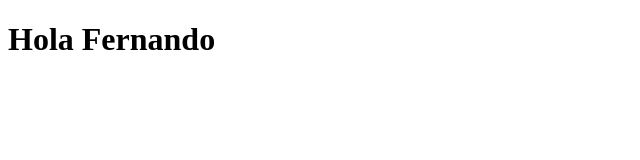
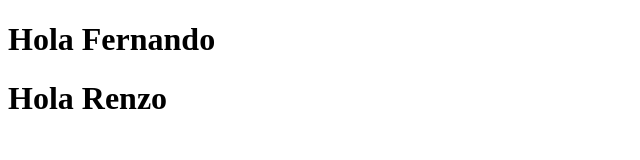
Before and after one commit to renzodamgo/webpack-init, a website built with webpack: page src/index.html in a window 1280 px wide. Shown: the whole page, without its empty margins (0-640 px from the left). Built offline with nearby package versions, Linux system fonts and the light colour scheme.

Commit message:
add webpack server

```diff
--- a/package.json
+++ b/package.json
@@ -5,7 +5,8 @@
   "main": "index.js",
   "scripts": {
     "test": "echo \"Error: no test specified\" && exit 1",
-    "build": "webpack"
+    "build": "webpack",
+    "start": "webpack serve --config webpack.config.js --open --port=3000"
   },
   "author": "Renzo Damian",
   "license": "ISC",
@@ -13,6 +14,7 @@
     "html-loader": "^4.1.0",
     "html-webpack-plugin": "^5.5.0",
     "webpack": "^5.74.0",
-    "webpack-cli": "^4.10.0"
+    "webpack-cli": "^4.10.0",
+    "webpack-dev-server": "^4.11.0"
   }
 }
--- a/src/index.js
+++ b/src/index.js
@@ -3,3 +3,5 @@ import { saludar } from "./components/component";
 const nombre = "Fernando";
 
 saludar(nombre);
+
+saludar("Renzo");
--- a/webpack.config.js
+++ b/webpack.config.js
@@ -1,7 +1,7 @@
 const HtmlWebpack = require('html-webpack-plugin');
 
 module.exports = {
-	mode: 'production',
+	mode: 'development',
 	output: {
 		clean: true
 	},
```
Also changed, not shown: dist/index.html, dist/main.js, 1 other file.
